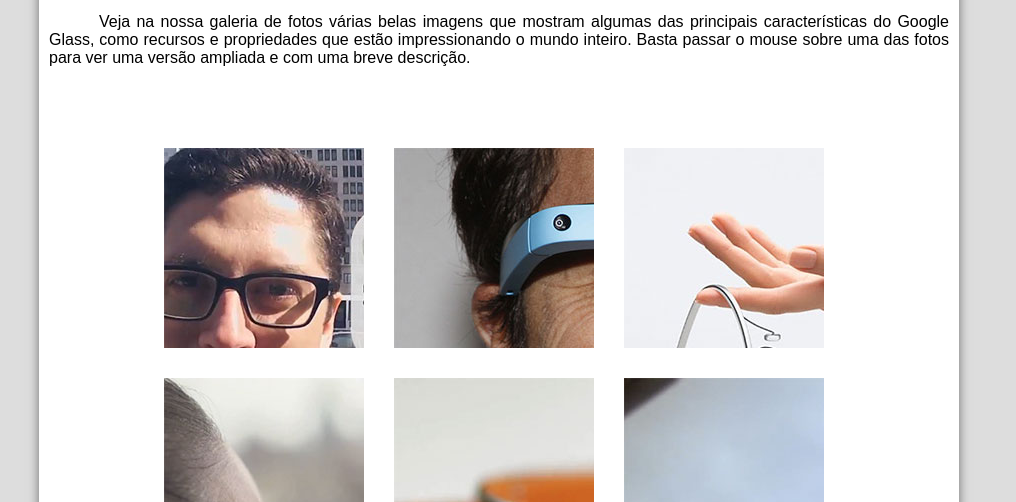
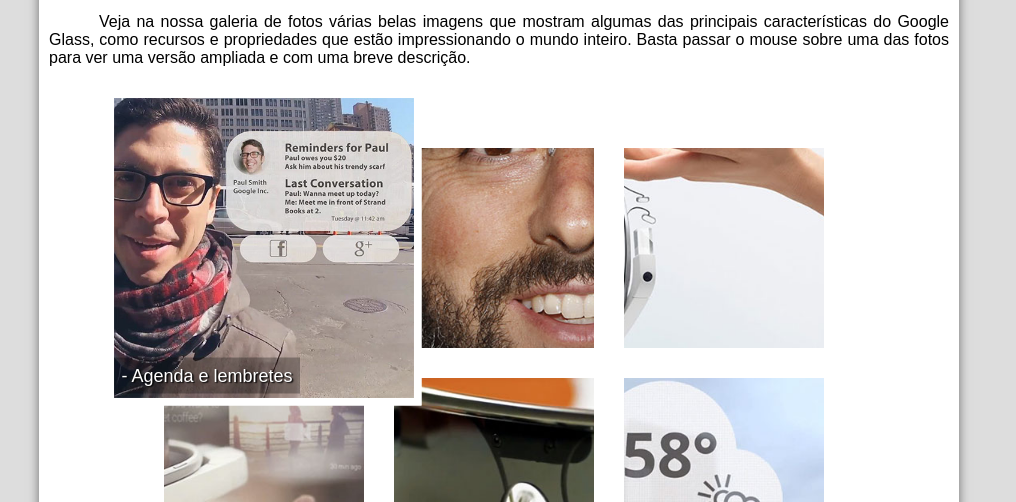
Before and after one commit to Millenacost/Site-do-Google-Glass-HTML5, a plain HTML site: page projeto-glass-html5/fotos.html in a window 1280 px wide. In both pictures the pointer is over the item "- Agenda e lembretes". Shown: the part 298-800 px from the top of the page, without its empty margins (141-1157 px from the left). Drawn offline with Linux system fonts and the light colour scheme; a web font is replaced by a local one.

Commit message:
commit photos finish

```diff
--- a/projeto-glass-html5/_css/fotos.css
+++ b/projeto-glass-html5/_css/fotos.css
@@ -20,23 +20,90 @@ ul#album-fotos li {
 
 ul#album-fotos li span {
     opacity: 0;
+    color: #ffffff;
+    text-shadow: 1px 1px 1px #000000;
+    background-color: rgba(0,0,0,.3);
+    font-size: 9pt;
+    line-height: 370px;
+    padding: 5px;
+}
+
+ul#album-fotos li:hover {
+    -webkit-transition: all .4s ease-in;
+    -moz-transition: all .4s ease-in;
+    -ms-transition: all .4s ease-in;
+    -webkit-transform: scale(1.5);
+    -moz-transform: scale(1.5);
+    -ms-transform: scale(1.5);
+ /*   transition: all 0.4s ease-in;  alternative */
+}
+
+ul#album-fotos li:hover span {
+    opacity: 1;
 }
 
 ul#album-fotos li#foto01 {
     background: url('../_imagens/galeria-01.jpg') no-repeat;
+    background-position: 50% 50%;
+    background-size: 400px 400px;
+    background-color: #ffffff;
 }
+ul#album-fotos li#foto01:hover {
+    background-position: 0px 0px;
+    background-size: 200px 200px;
+}
+
 ul#album-fotos li#foto02 {
     background: url('../_imagens/galeria-02.jpg') no-repeat;
+    background-position: 50% 50%;
+    background-size: 400px 400px;
+    background-color: #ffffff;
 }
+ul#album-fotos li#foto02:hover {
+    background-position: 0px 0px;
+    background-size: 200px 200px;
+}
+
 ul#album-fotos li#foto03 {
     background: url('../_imagens/galeria-03.jpg') no-repeat;
+    background-position: 50% 50%;
+    background-size: 400px 400px;
+    background-color: #ffffff;
 }
+ul#album-fotos li#foto03:hover {
+    background-position: 0px 0px;
+    background-size: 200px 200px;
+}
+
 ul#album-fotos li#foto04 {
     background: url('../_imagens/galeria-04.jpg') no-repeat;
+    background-position: 50% 50%;
+    background-size: 400px 400px;
+    background-color: #ffffff;
 }
+ul#album-fotos li#foto04:hover {
+    background-position: 0px 0px;
+    background-size: 200px 200px;
+}
+
 ul#album-fotos li#foto05 {
     background: url('../_imagens/galeria-05.jpg') no-repeat;
+    background-position: 50% 50%;
+    background-size: 400px 400px;
+    background-color: #ffffff;
 }
+ul#album-fotos li#foto05:hover {
+    background-position: 0px 0px;
+    background-size: 200px 200px;
+}
+
 ul#album-fotos li#foto06 {
     background: url('../_imagens/galeria-06.jpg') no-repeat;
+    background-position: 50% 50%;
+    background-size: 400px 400px;
+    background-color: #ffffff;
 }
+ul#album-fotos li#foto06:hover {
+    background-position: 0px 0px;
+    background-size: 200px 200px;
+}
```
